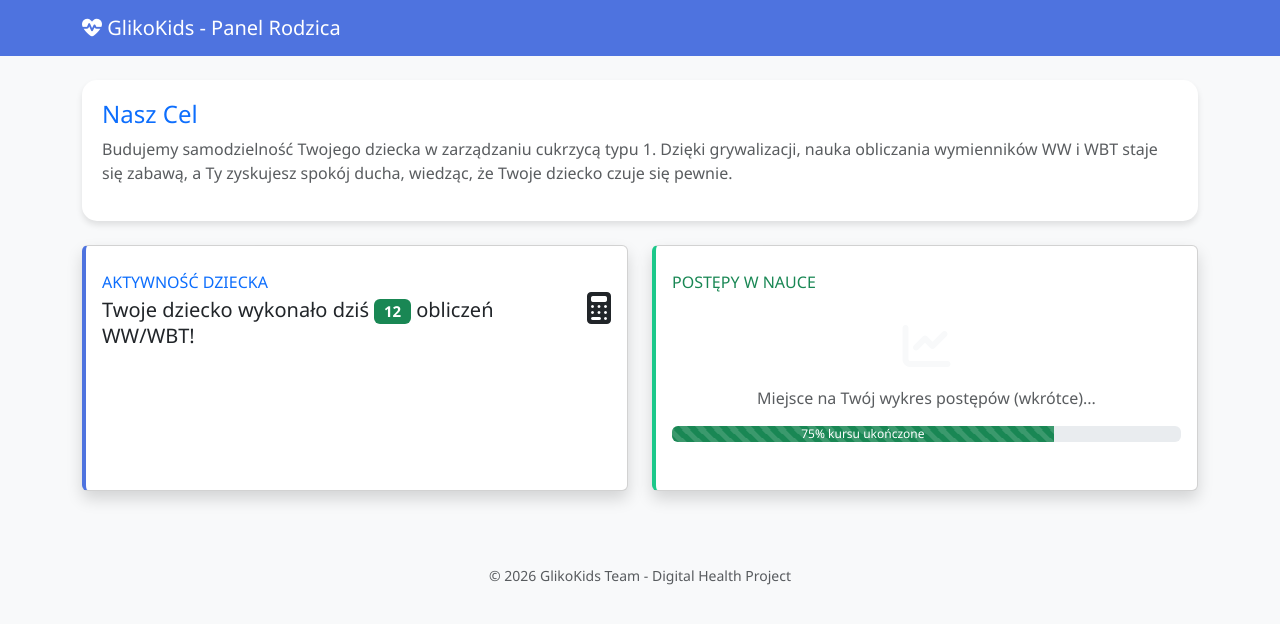
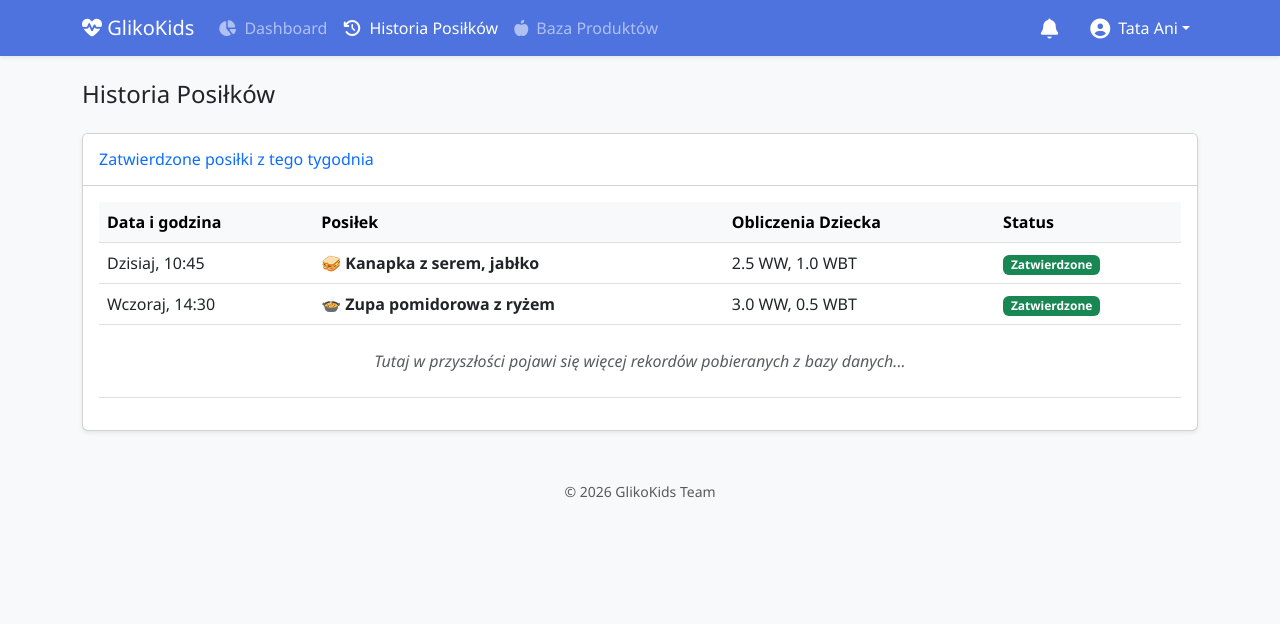
Before and after one commit to sylwiag01/Projekt_grupowy, a Flask app: page /rodzic in a window 1280 px wide. Shown: the top 624 px of the page. Run offline with Flask 3, Linux system fonts and the light colour scheme.

Commit message:
Update rodzic.html

```diff
--- a/templates/rodzic.html
+++ b/templates/rodzic.html
@@ -3,75 +3,101 @@
 <head>
     <meta charset="UTF-8">
     <meta name="viewport" content="width=device-width, initial-scale=1.0">
-    <title>Panel Rodzica - GlikoKids</title>
+    <title>Historia Posiłków - GlikoKids</title>
     <link href="https://cdn.jsdelivr.net/npm/bootstrap@5.3.0/dist/css/bootstrap.min.css" rel="stylesheet">
     <link rel="stylesheet" href="https://cdnjs.cloudflare.com/ajax/libs/font-awesome/6.0.0/all.min.css">
     <style>
         body { background-color: #f8f9fa; font-family: 'Segoe UI', sans-serif; }
         .navbar { background-color: #4e73df; }
-        .stats-card { border-left: 4px solid #4e73df; }
-        .goal-section { background-color: #fff; border-radius: 15px; padding: 20px; box-shadow: 0 4px 6px rgba(0,0,0,0.1); }
     </style>
 </head>
 <body>
 
-    <nav class="navbar navbar-dark mb-4">
+    <nav class="navbar navbar-expand-lg navbar-dark mb-4 shadow-sm">
         <div class="container">
-            <a class="navbar-brand" href="#"><i class="fas fa-heartbeat"></i> GlikoKids - Panel Rodzica</a>
+            <a class="navbar-brand font-weight-bold" href="index.html">
+                <i class="fas fa-heartbeat"></i> GlikoKids
+            </a>
+            <button class="navbar-toggler" type="button" data-bs-toggle="collapse" data-bs-target="#navbarNav">
+                <span class="navbar-toggler-icon"></span>
+            </button>
+            <div class="collapse navbar-collapse" id="navbarNav">
+                <ul class="navbar-nav me-auto mb-2 mb-lg-0">
+                    <li class="nav-item">
+                        <a class="nav-link" href="rodzic.html"><i class="fas fa-chart-pie me-1"></i> Dashboard</a>
+                    </li>
+                    <li class="nav-item">
+                        <a class="nav-link active" aria-current="page" href="historia_rodzic.html"><i class="fas fa-history me-1"></i> Historia Posiłków</a>
+                    </li>
+                    <li class="nav-item">
+                        <a class="nav-link" href="baza_rodzic.html"><i class="fas fa-apple-alt me-1"></i> Baza Produktów</a>
+                    </li>
+                </ul>
+                <ul class="navbar-nav ms-auto align-items-center">
+                    <li class="nav-item me-3 position-relative">
+                        <a class="nav-link text-white" href="#"><i class="fas fa-bell fa-lg"></i></a>
+                    </li>
+                    <li class="nav-item dropdown">
+                        <a class="nav-link dropdown-toggle text-white d-flex align-items-center" href="#" data-bs-toggle="dropdown">
+                            <i class="fas fa-user-circle fa-lg me-2"></i> Tata Ani
+                        </a>
+                        <ul class="dropdown-menu dropdown-menu-end shadow">
+                            <li><a class="dropdown-item" href="#">Ustawienia</a></li>
+                            <li><a class="dropdown-item text-danger" href="#">Wyloguj się</a></li>
+                        </ul>
+                    </li>
+                </ul>
+            </div>
         </div>
     </nav>
 
     <div class="container">
-        <div class="row mb-4">
-            <div class="col-12">
-                <div class="goal-section">
-                    <h2 class="h4 text-primary">Nasz Cel</h2>
-                    <p class="text-muted">
-                        Budujemy samodzielność Twojego dziecka w zarządzaniu cukrzycą typu 1.
-                        Dzięki grywalizacji, nauka obliczania wymienników WW i WBT staje się zabawą,
-                        a Ty zyskujesz spokój ducha, wiedząc, że Twoje dziecko czuje się pewnie.
-                    </p>
+        <h2 class="h4 text-gray-800 mb-4">Historia Posiłków</h2>
+
+        <div class="card shadow-sm">
+            <div class="card-header bg-white py-3">
+                <h6 class="m-0 font-weight-bold text-primary">Zatwierdzone posiłki z tego tygodnia</h6>
+            </div>
+            <div class="card-body">
+                <div class="table-responsive">
+                    <table class="table table-hover align-middle">
+                        <thead class="table-light">
+                            <tr>
+                                <th>Data i godzina</th>
+                                <th>Posiłek</th>
+                                <th>Obliczenia Dziecka</th>
+                                <th>Status</th>
+                            </tr>
+                        </thead>
+                        <tbody>
+                            <tr>
+                                <td>Dzisiaj, 10:45</td>
+                                <td><strong>🥪 Kanapka z serem, jabłko</strong></td>
+                                <td>2.5 WW, 1.0 WBT</td>
+                                <td><span class="badge bg-success">Zatwierdzone</span></td>
+                            </tr>
+                            <tr>
+                                <td>Wczoraj, 14:30</td>
+                                <td><strong>🍲 Zupa pomidorowa z ryżem</strong></td>
+                                <td>3.0 WW, 0.5 WBT</td>
+                                <td><span class="badge bg-success">Zatwierdzone</span></td>
+                            </tr>
+                            <tr>
+                                <td colspan="4" class="text-center text-muted py-4">
+                                    <em>Tutaj w przyszłości pojawi się więcej rekordów pobieranych z bazy danych...</em>
+                                </td>
+                            </tr>
+                        </tbody>
+                    </table>
                 </div>
             </div>
         </div>
 
-        <div class="row">
-            <div class="col-md-6 mb-4">
-                <div class="card stats-card shadow h-100 py-2">
-                    <div class="card-body">
-                        <div class="row no-gutters align-items-center">
-                            <div class="col mr-2">
-                                <div class="text-xs font-weight-bold text-primary text-uppercase mb-1">Aktywność Dziecka</div>
-                                <div class="h5 mb-0 font-weight-bold text-gray-800">Twoje dziecko wykonało dziś <span class="badge bg-success">12</span> obliczeń WW/WBT!</div>
-                            </div>
-                            <div class="col-auto">
-                                <i class="fas fa-calculator fa-2x text-gray-300"></i>
-                            </div>
-                        </div>
-                    </div>
-                </div>
-            </div>
-
-            <div class="col-md-6 mb-4">
-                <div class="card shadow h-100 py-2" style="border-left: 4px solid #1cc88a;">
-                    <div class="card-body">
-                        <div class="text-xs font-weight-bold text-success text-uppercase mb-1">Postępy w nauce</div>
-                        <div class="text-center py-4">
-                            <i class="fas fa-chart-line fa-3x text-light mb-3"></i>
-                            <p class="text-muted italic">Miejsce na Twój wykres postępów (wkrótce)...</p>
-                            <div class="progress">
-                                <div class="progress-bar progress-bar-striped progress-bar-animated bg-success" role="progressbar" style="width: 75%">75% kursu ukończone</div>
-                            </div>
-                        </div>
-                    </div>
-                </div>
-            </div>
-        </div>
-
-        <footer class="text-center mt-5 text-muted">
-            <small>&copy; 2026 GlikoKids Team - Digital Health Project</small>
+        <footer class="text-center mt-5 text-muted pb-4">
+            <small>&copy; 2026 GlikoKids Team</small>
         </footer>
     </div>
 
+    <script src="https://cdn.jsdelivr.net/npm/bootstrap@5.3.0/dist/js/bootstrap.bundle.min.js"></script>
 </body>
 </html>
```
